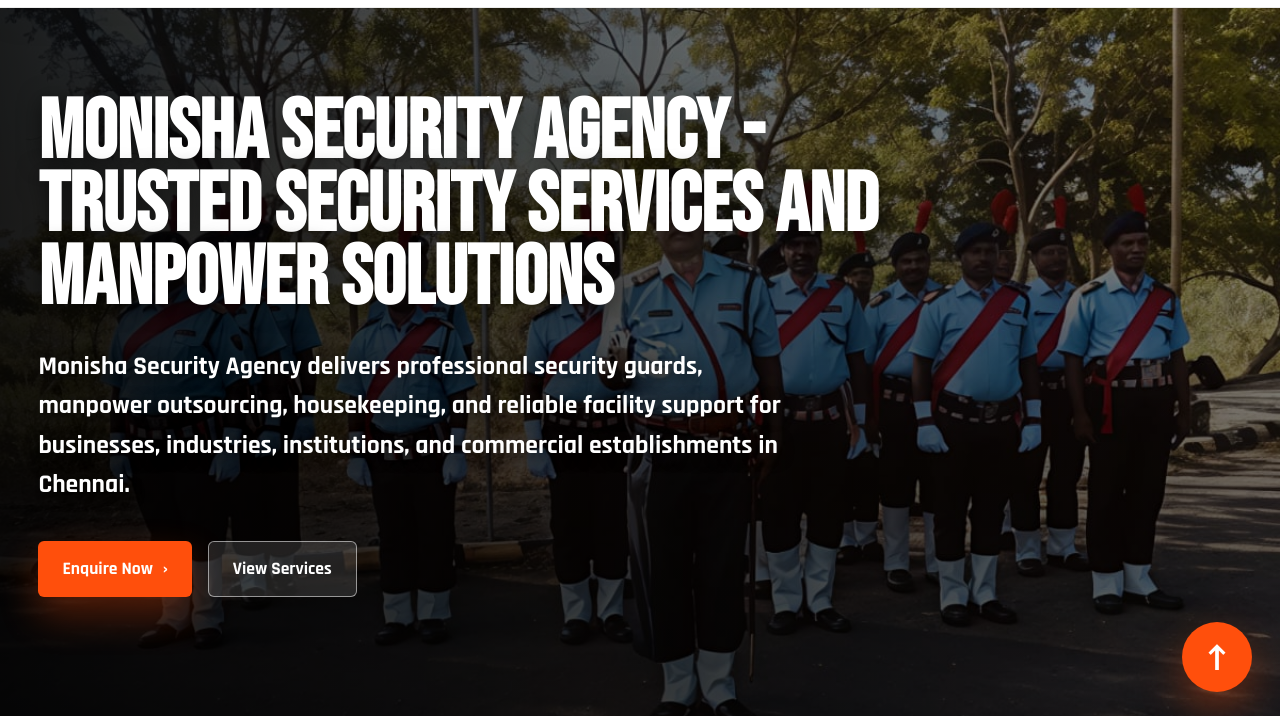
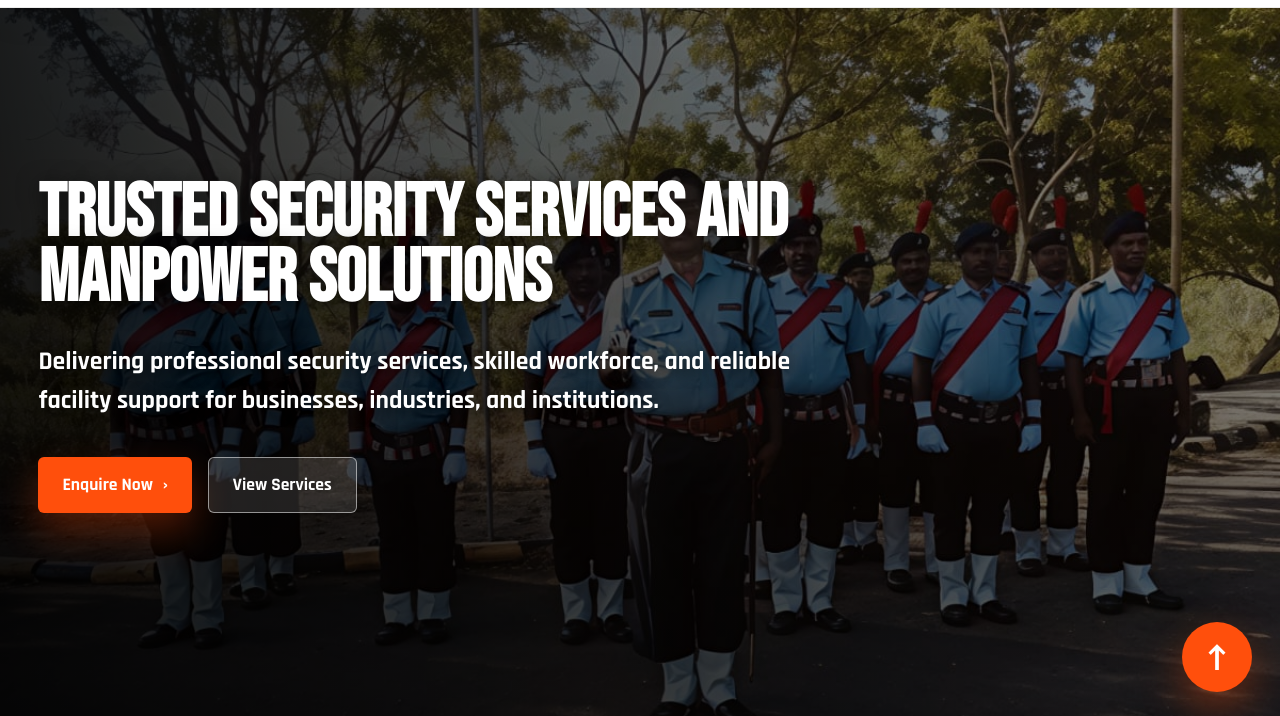
Before and after one commit to monishasecurity-dotcom/monshi_secruity, a website: page index.html in a window 1280 px wide. Shown: the part 84-800 px from the top of the page. Drawn offline with Linux system fonts and the light colour scheme.

Commit message:
Refine hero text and heading size

```diff
--- a/index.html
+++ b/index.html
@@ -99,11 +99,10 @@
       <section class="hero-section" id="home">
         <div class="hero-overlay"></div>
         <div class="hero-content reveal">
-          <h1>Monisha Security Agency - Trusted Security Services and Manpower Solutions</h1>
+          <h1>Trusted Security Services and Manpower Solutions</h1>
           <p>
-            Monisha Security Agency delivers professional security guards, manpower outsourcing,
-            housekeeping, and reliable facility support for businesses, industries, institutions, and
-            commercial establishments in Chennai.
+            Delivering professional security services, skilled workforce, and reliable facility support
+            for businesses, industries, and institutions.
           </p>
           <div class="hero-actions">
             <a class="button button--primary" href="#contact">Enquire Now <span aria-hidden="true">›</span></a>
--- a/src/styles.css
+++ b/src/styles.css
@@ -205,7 +205,7 @@
   max-width: 900px;
   margin: 0;
   font-family: var(--font-display);
-  font-size: clamp(3.9rem, 6.5vw, 7.4rem);
+  font-size: clamp(3.5rem, 5.8vw, 6.6rem);
   line-height: 0.88;
   text-shadow: 0 4px 22px rgba(0, 0, 0, 0.58);
 }
```
